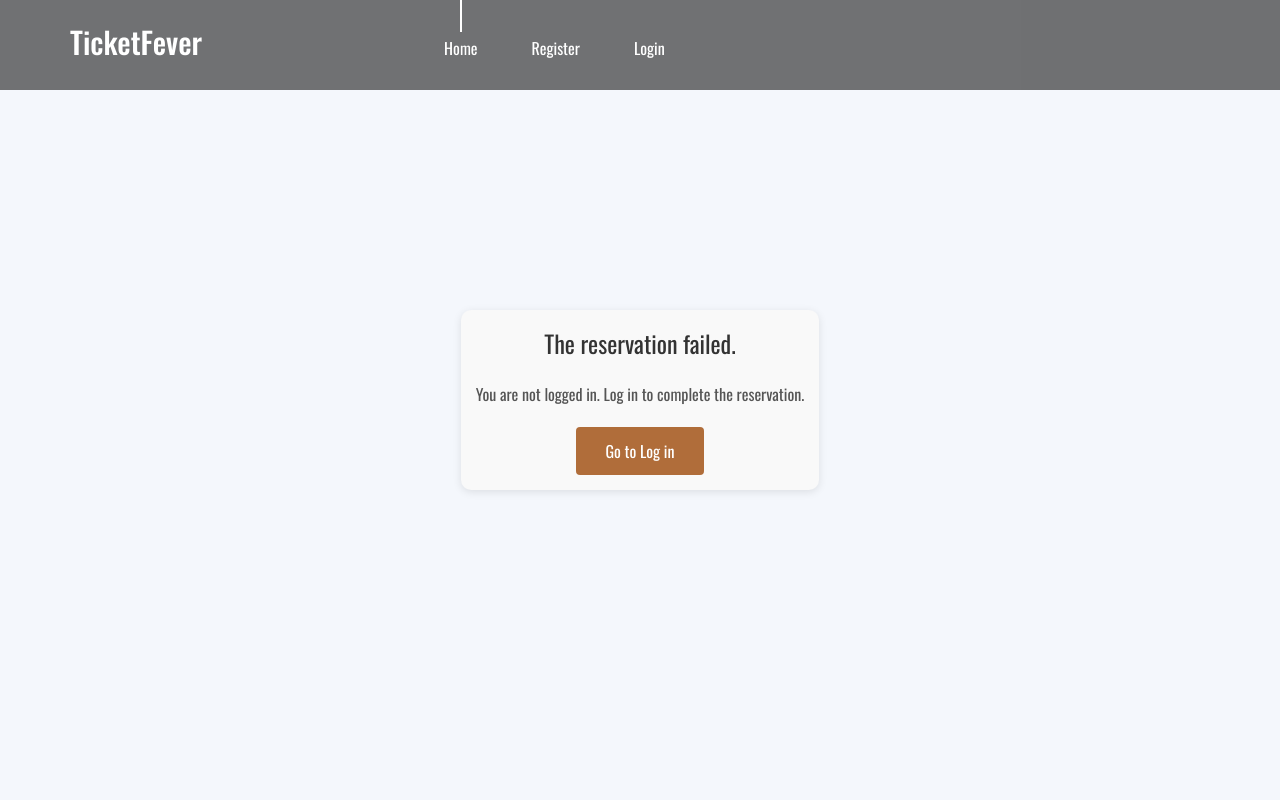
After one commit to Lorena-LL/TicketFever, a Django app: page /reserve in a window 1280 px wide. The commit adds this page. Run offline with Django 5.2, Linux system fonts and the light colour scheme; some libraries are stand-ins or nearby versions.

Commit message:
reservation function added

```diff
--- a/accounts/views.py
+++ b/accounts/views.py
@@ -1,6 +1,8 @@
 from django.shortcuts import render, redirect
 from django.contrib import messages
 from django.contrib.auth.models import User, auth
+from travello.models import EventListing
+
 # Create your views here.
 
 
--- a/templates/index.html
+++ b/templates/index.html
@@ -37,6 +37,7 @@
                                     {% if user.is_authenticated %}
                                         <li>Hello, {{user.first_name}}</li>
 									    <li><a href="accounts/logout">Logout</a></li>
+                                        <li><a href="/user-reservations">My Reservations</a></li>
                                     {% else %}
                                         <li><a href="accounts/register">Register</a></li>
                                         <li><a href="accounts/login">Login</a></li>
--- /dev/null
+++ b/templates/reservation.html
@@ -0,0 +1,135 @@
+{% load static %}
+{% static "images" as baseUrl %}
+
+<!DOCTYPE html>
+<html lang="en">
+<head>
+    <meta charset="UTF-8">
+    <meta name="viewport" content="width=device-width, initial-scale=1.0">
+    <title>Reservation Status</title>
+    <link rel="stylesheet" type="text/css" href="{% static 'styles/bootstrap4/bootstrap.min.css' %}">
+    <link href="{% static 'plugins/font-awesome-4.7.0/css/font-awesome.min.css' %}" rel="stylesheet" type="text/css">
+    <link rel="stylesheet" type="text/css" href="{% static 'plugins/OwlCarousel2-2.2.1/owl.carousel.css' %}">
+    <link rel="stylesheet" type="text/css" href="{% static 'plugins/OwlCarousel2-2.2.1/owl.theme.default.css' %}">
+    <link rel="stylesheet" type="text/css" href="{% static 'plugins/OwlCarousel2-2.2.1/animate.css' %}">
+    <link rel="stylesheet" type="text/css" href="{% static 'styles/main_styles.css' %}">
+    <link rel="stylesheet" type="text/css" href="{% static 'styles/responsive.css' %}">
+    <style>
+        .my-body {
+            font-family: Arial, sans-serif;
+            background-color: #f4f7fc;
+            margin: 0;
+            padding: 0;
+            display: flex;
+            justify-content: center;
+            align-items: center;
+            height: 100vh;
+        }
+        .my-container {
+            font-family: 'Oswald', sans-serif;
+            text-align: center;
+            margin: 20px auto;
+            padding: 15px;
+            background-color: #f9f9f9;
+            border-radius: 10px;
+            max-width: 600px;
+            box-shadow: 0 2px 8px rgba(0, 0, 0, 0.1);
+        }
+        my-h1 {
+            color: #333;
+            font-size: 24px;
+            margin-bottom: 20px;
+        }
+        my-p {
+            color: #555;
+            font-size: 16px;
+            margin-bottom: 30px;
+        }
+        .my-btn {
+            background-color: #b06d3a;
+            color: white;
+            padding: 12px 30px;
+            font-size: 16px;
+            border: none;
+            border-radius: 4px;
+            cursor: pointer;
+            transition: background-color 0.3s;
+        }
+        .my-btn:hover {
+            background-color: #915527;
+        }
+    </style>
+</head>
+
+<body>
+    <div class="super_container">
+        <header class="header scrolled">
+            <div class="container">
+                <div class="row">
+                    <div class="col">
+                        <div class="header_content d-flex flex-row align-items-center justify-content-start">
+                            <div class="header_content_inner d-flex flex-row align-items-end justify-content-start">
+                                <div class="logo"><a href="/">TicketFever</a></div>
+                                <nav class="main_nav">
+                                    <ul class="d-flex flex-row align-items-start justify-content-start">
+                                        <li class="active"><a href="/">Home</a></li>
+                                        {% if user.is_authenticated %}
+                                            <li>Hello, {{user.first_name}}</li>
+                                            <li><a href="/accounts/logout">Logout</a></li>
+                                            <li><a href="/user-reservations">My Reservations</a></li>
+                                        {% else %}
+                                            <li><a href="/accounts/register">Register</a></li>
+                                            <li><a href="/accounts/login">Login</a></li>
+                                        {% endif %}
+                                    </ul>
+                                </nav>
+                            </div>
+                        </div>
+                    </div>
+                </div>
+            </div>
+        </header>
+    </div>
+
+
+{% if status == 'success' %}
+    <div class="my-body">
+         <div class="my-container">
+            <my-h1>The reservation was completed successfully.</my-h1><br><br>
+            <my-p>Your reservation has been successfully processed. You can now view all your reservations.</my-p><br><br>
+            <button class="my-btn" onclick="window.location.href='/user-reservations'">See all my reservations</button>
+        </div>
+    </div>
+
+{% elif status == 'no tickets available' %}
+    <div class="my-body">
+         <div class="my-container">
+            <my-h1>The reservation failed.</my-h1><br><br>
+            <my-p>There were no available tickets left. There are other experiences waiting for you!</my-p><br><br>
+            <button class="my-btn" onclick="window.location.href='/'">Discover a new experience</button>
+        </div>
+    </div>
+
+{% elif status == 'not logged in' %}
+    <div class="my-body">
+         <div class="my-container">
+             <my-h1>The reservation failed.</my-h1><br><br>
+             <my-p>You are not logged in. Log in to complete the reservation.</my-p><br><br>
+             <button class="my-btn" onclick="window.location.href='/accounts/login'">Go to Log in</button>
+        </div>
+    </div>
+
+{% endif %}
+
+
+<script src="{% static 'js/jquery-3.2.1.min.js' %}"></script>
+    <script src="{% static 'styles/bootstrap4/popper.js' %}"></script>
+    <script src="{% static 'styles/bootstrap4/bootstrap.min.js' %}"></script>
+    <script src="{% static 'plugins/OwlCarousel2-2.2.1/owl.carousel.js' %}"></script>
+    <script src="{% static 'plugins/Isotope/isotope.pkgd.min.js' %}"></script>
+{#    <script src="{% static 'plugins/scrollTo/jquery.scrollTo.min.js' %}"></script>#}
+    <script src="{% static 'plugins/easing/easing.js' %}"></script>
+    <script src="{% static 'plugins/parallax-js-master/parallax.min.js' %}"></script>
+{#    <script src="{% static 'js/custom.js' %}"></script>#}
+</body>
+</html>
--- a/templates/search.html
+++ b/templates/search.html
@@ -48,6 +48,7 @@
                                     {% if user.is_authenticated %}
                                         <li>Hello, {{user.first_name}}</li>
 									    <li><a href="/accounts/logout">Logout</a></li>
+                                        <li><a href="/user-reservations">My Reservations</a></li>
                                     {% else %}
                                         <li><a href="/accounts/register">Register</a></li>
                                         <li><a href="/accounts/login">Login</a></li>
--- a/travello/urls.py
+++ b/travello/urls.py
@@ -7,8 +7,8 @@ from . import views
 urlpatterns = [
 	path('', views.index, name = 'home'),
 	path('search/item', views.display_item, name = 'displayItem'),
-	path('search', views.search, name = 'search')
-
-
+	path('search', views.search, name = 'search'),
+	path('reserve', views.check_resrevations, name = 'reserve'),
+	path('user-reservations', views.user_reservations, name = 'user_reservations')
 
 ]
--- a/travello/views.py
+++ b/travello/views.py
@@ -1,7 +1,7 @@
 from datetime import datetime
 
 from django.shortcuts import render
-from .models import EventListing, Place
+from .models import EventListing, Place, Reservation
 from django.http import HttpResponse
 # Create your views here.
 
@@ -44,4 +44,30 @@ def search(request):
 def display_item(request):
     eventId = request.POST['event_id']
     event_listing = EventListing.objects.get(id=eventId)
+    event_listing.clicks += 1
+    event_listing.save()
     return render(request, 'displayItem.html', {'event_listing': event_listing})
+
+def check_resrevations(request):
+    if not request.user.is_authenticated:
+        return render(request, 'reservation.html', {'status': 'not logged in'})
+    else:
+        eventId = request.POST['event_id']
+        event_listing = EventListing.objects.get(id=eventId)
+        user = request.user
+
+        if event_listing.available_nr_tickets > 0:
+            reservation = Reservation.objects.create(event = event_listing, user = user)
+            event_listing.available_nr_tickets -= 1
+            event_listing.save()
+            return render(request, 'reservation.html', {'status': 'success'})
+        else:
+            return render(request, 'reservation.html', {'status': 'no tickets available'})
+
+def user_reservations(request):
+    user = request.user
+    if not user.is_authenticated:
+        return render(request, 'user-reservations.html', {'status': 'not logged in'})
+    else:
+        reservations = Reservation.objects.filter(user=user)
+        return render(request, 'user-reservations.html', {'status': 'success', 'reservations': reservations})
```
Also changed, not shown: templates/displayItem.html (+7 -2 lines), templates/user-reservations.html (added, +208 -0 lines), travello/models.py (+9 -0 lines), travello/migrations/0006_reservation.py (added).
